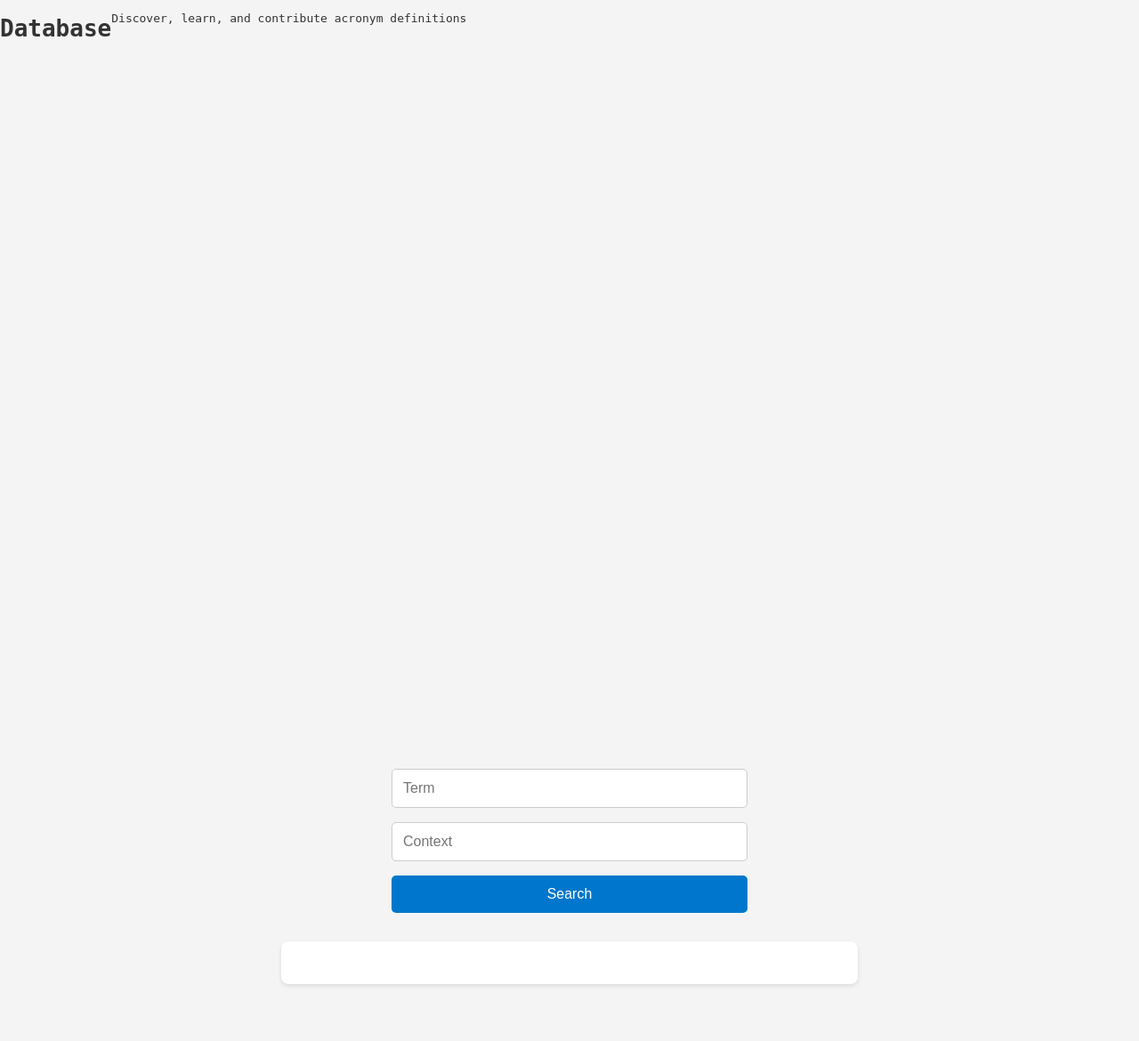
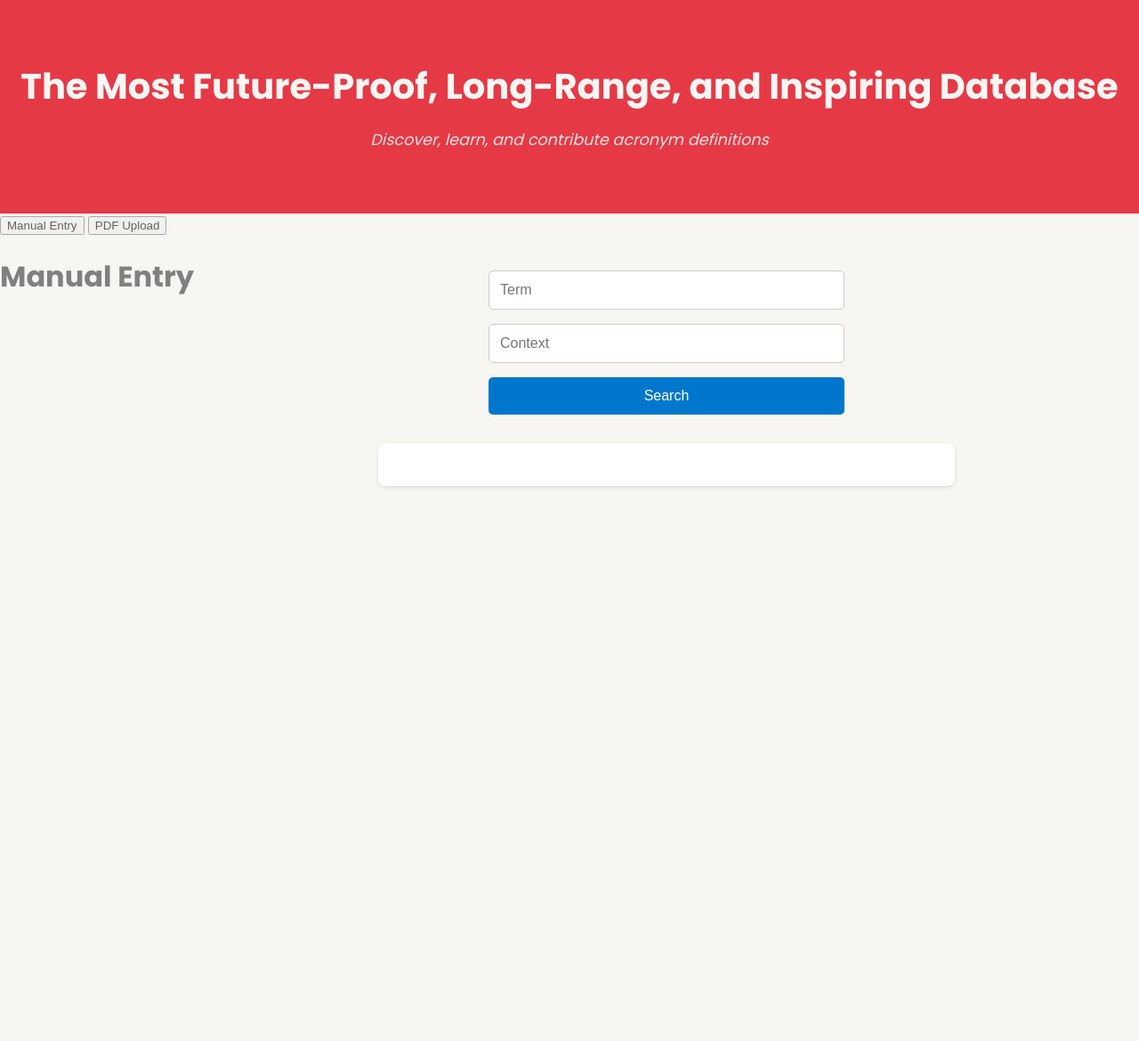
Before and after one commit to AlxV07/ICESCREAMERSt, a Flask app: page / in a window 1280 px wide. Shown: the whole page at 89% size. After the commit the page ends 548 px from the top, so only its background shows below. Run offline with Flask 3, Linux system fonts and the light colour scheme.

Commit message:
change website

```diff
--- a/static/style.css
+++ b/static/style.css
@@ -1,8 +1,69 @@
+/* Typography
+Primary Font: Poppins or Nunito Sans
+
+Modern, approachable sans-serif with rounded characteristics
+Warm yet professional feeling
+Excellent for digital interfaces
+
+Accent Font: DM Sans or Inter Display
+
+For headings and UI elements
+Clean geometric forms with friendly curves
+Creates visual hierarchy without being cold
+
+Color Palette
+Core Brand Colors:
+
+Refined Red: #E63946 (softer than traditional State Farm red)
+Warm Navy: #264653 (sophisticated, less harsh than pure navy)
+Rich Charcoal: #2A2D34 (main text with warmth)
+
+Supporting Palette:
+
+Soft Cream: #F8F6F3 (warm alternative to stark white)
+Light Sage: #F1F3F2 (subtle background tint)
+Warm Gray: #8D9094 (secondary text with personality)
+
+Accent Colors:
+
+Energetic Coral: #F77F00 (highlights and CTAs)
+Fresh Teal: #06AED5 (links and interactive states)
+Success Mint: #2D9A87 (confirmations)
+Gentle Purple: #7209B7 (premium features or categories) */
+
 body {
   margin: 0;
-font-family: monospace;
-  background-color: #f4f4f4;
+  font-family: 'Poppins', sans-serif;
   color: #333;
+  background-color: #F8F6F3;
+}
+
+@import url('https://fonts.googleapis.com/css2?family=Poppins:wght@400;700&display=swap');
+
+.header {
+  color: #F8F6F3;
+  padding: 40px 0;
+  background-color: #E63946;
+  text-align: center;
+  /*width: 100%;
+  max-width: 1250px;
+  padding: 1.5rem;
+  border-radius: 8px;
+  margin: auto; */
+}
+
+.header h1 {
+  font-size: 2.5rem;
+  margin-bottom: 10px;
+  font-weight: 700;
+  font-weight: bold;
+}
+
+.header p {
+  font-size: 1.1rem;
+  opacity: 0.9;
+  font-style: italic;
+  margin-bottom: 30px;
 }
 
 .container {
@@ -10,22 +71,7 @@ font-family: monospace;
   min-height: 100vh;
 }
 
-.sidebar {
-  background-color: #222;
-  color: white;
-  padding: 2rem;
-  width: 250px;
-  display: flex;
-  flex-direction: column;
-  align-items: flex-start;
-}
-
-.sidebar h1 {
-  margin: 0 0 1rem 0;
-  font-size: 2rem;
-}
-
-.version {
+.tab-container {
   font-size: 1rem;
   opacity: 0.6;
 }
--- a/templates/index.html
+++ b/templates/index.html
@@ -2,22 +2,36 @@
 <html lang="en">
 <head>
   <meta charset="UTF-8">
+  <meta name="viewport" content="width=device-width, initial-scale=1.0">
   <title>ICESCREAMERSt</title>
   <link rel="stylesheet" href="/static/style.css">
-  <script src=""
+  <script src="https://cdnjs.cloudflare.com/ajax/libs/pdf.js/5.3.31/pdf.min.mjs"></script>
   <script src="/static/script.js" defer></script>
+  <link rel="preconnect" href="https://fonts.googleapis.com">
+  <link rel="preconnect" href="https://fonts.gstatic.com" crossorigin>
+  <link href="https://fonts.googleapis.com/css2?family=Poppins:wght@400;700&display=swap" rel="stylesheet">
 </head>
 
 <body>
   <!-- Header Section -->
   <div class="header">
-    <div class="container">
-        <h1> Database</h1>
-        <p>Discover, learn, and contribute acronym definitions</p>
-    </div>
+      <h1>The Most Future-Proof, Long-Range, and Inspiring Database</h1>
+      <p>Discover, learn, and contribute acronym definitions</p>
 </div>
     <!--Tab Section-->
-    <!--Manual Entry-->
+    <div class="container">
+      <div class="tab-container">
+        <div class="tab-nav">
+          <button class="tab-button active" data-tab="manual">Manual Entry</button>
+          <button class="tab-button" data-tab="pdf">PDF Upload</button>
+        </div>
+
+      <div class="container">
+        <div class="tab-container-manual">
+          <h1>Manual Entry</h1>
+        </div>
+      </div>
+    </div>
     <!--PDF Entry-->
     <!--Search Bar-->
     <div class="main">
```
